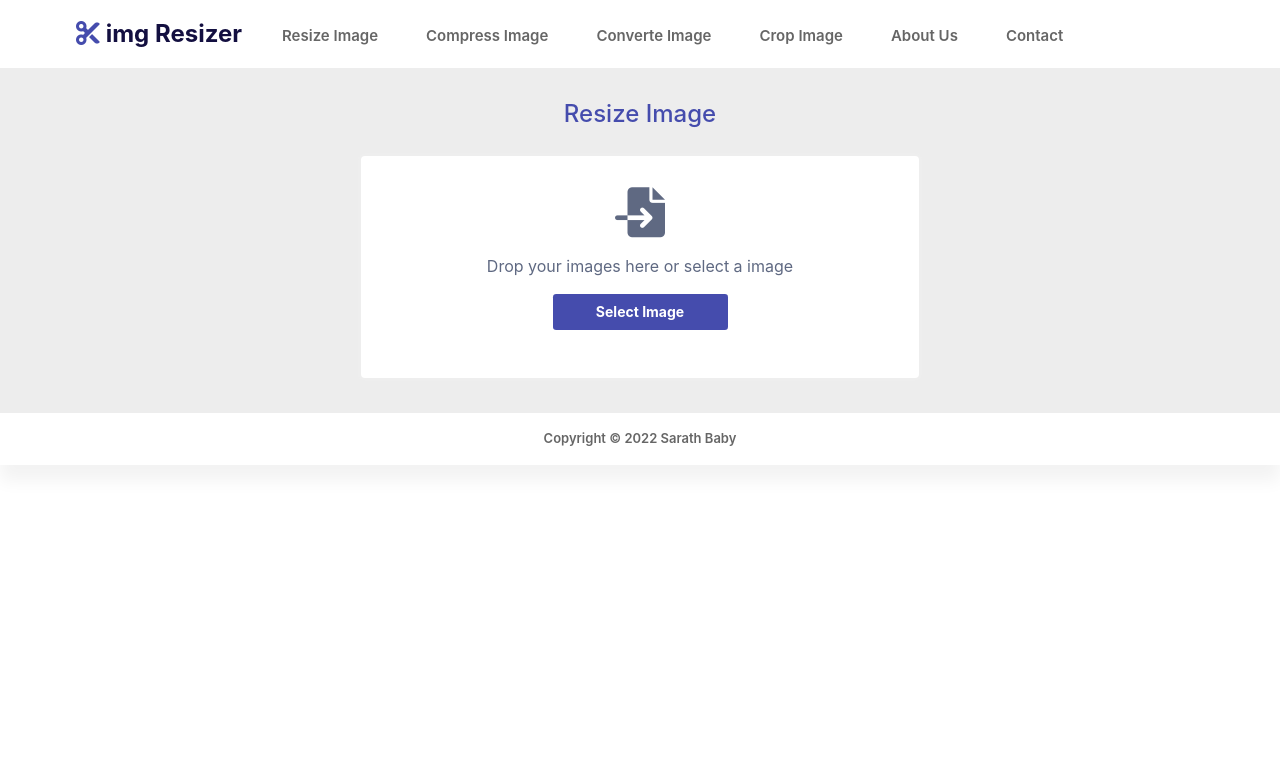
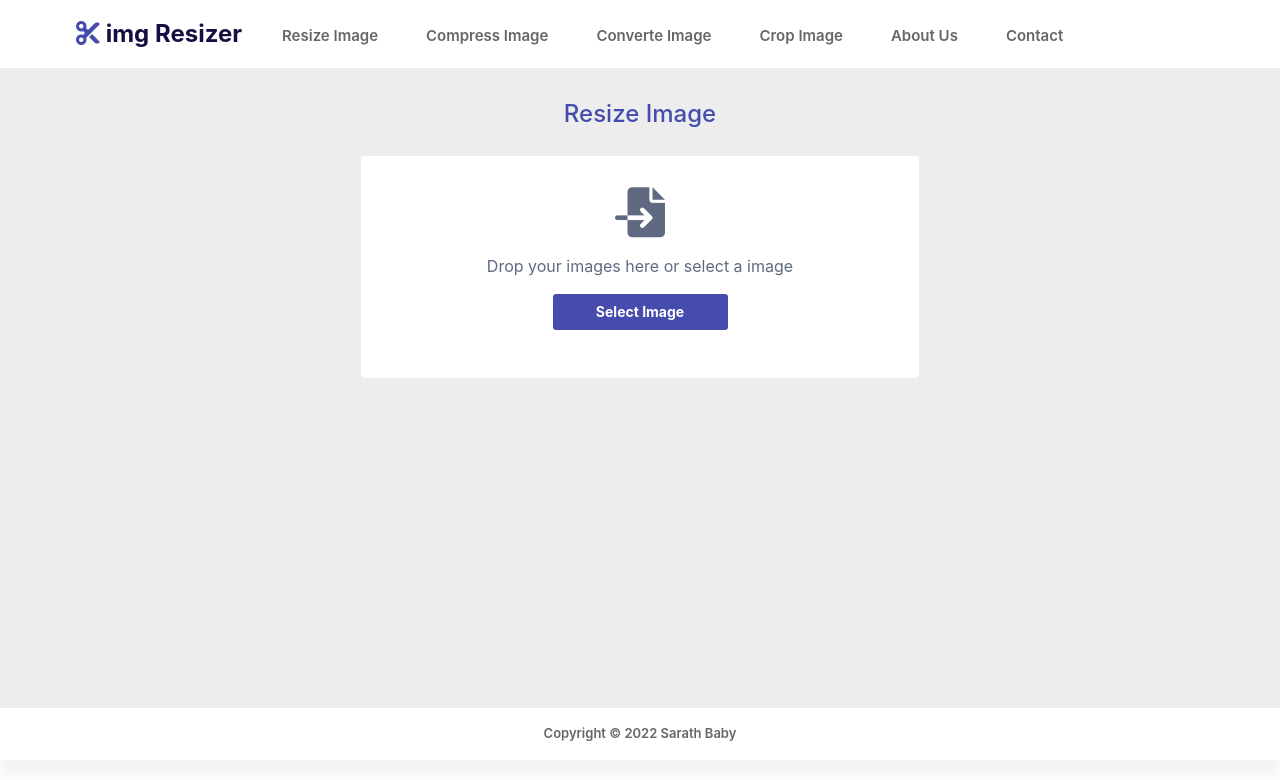
Before and after one commit to sarathbabysb/img_resizer, a React (Create React App) app: page / in a window 1280 px wide. Shown: the top 780 px of the page. Built offline with nearby package versions, Linux system fonts and the light colour scheme.

Commit message:
css modification

```diff
--- a/src/assets/css/style.css
+++ b/src/assets/css/style.css
@@ -1,5 +1,18 @@
 a {
   text-decoration: none;
+}
+
+html::-webkit-scrollbar {
+  width: 1rem;
+}
+
+html::-webkit-scrollbar-track {
+  background: #fff;
+}
+
+html::-webkit-scrollbar-thumb {
+  background: #454cad;
+  border-radius: 5rem;
 }
 
 .header {
@@ -62,6 +75,8 @@ a {
 .master-container {
   padding: 2rem 5%;
   background: #ededed;
+  position: relative;
+  min-height: 80vh;
 }
 
 .master-container .title {
```
Also changed, not shown: 1 other file (tests, documents, lock files or other folders).
